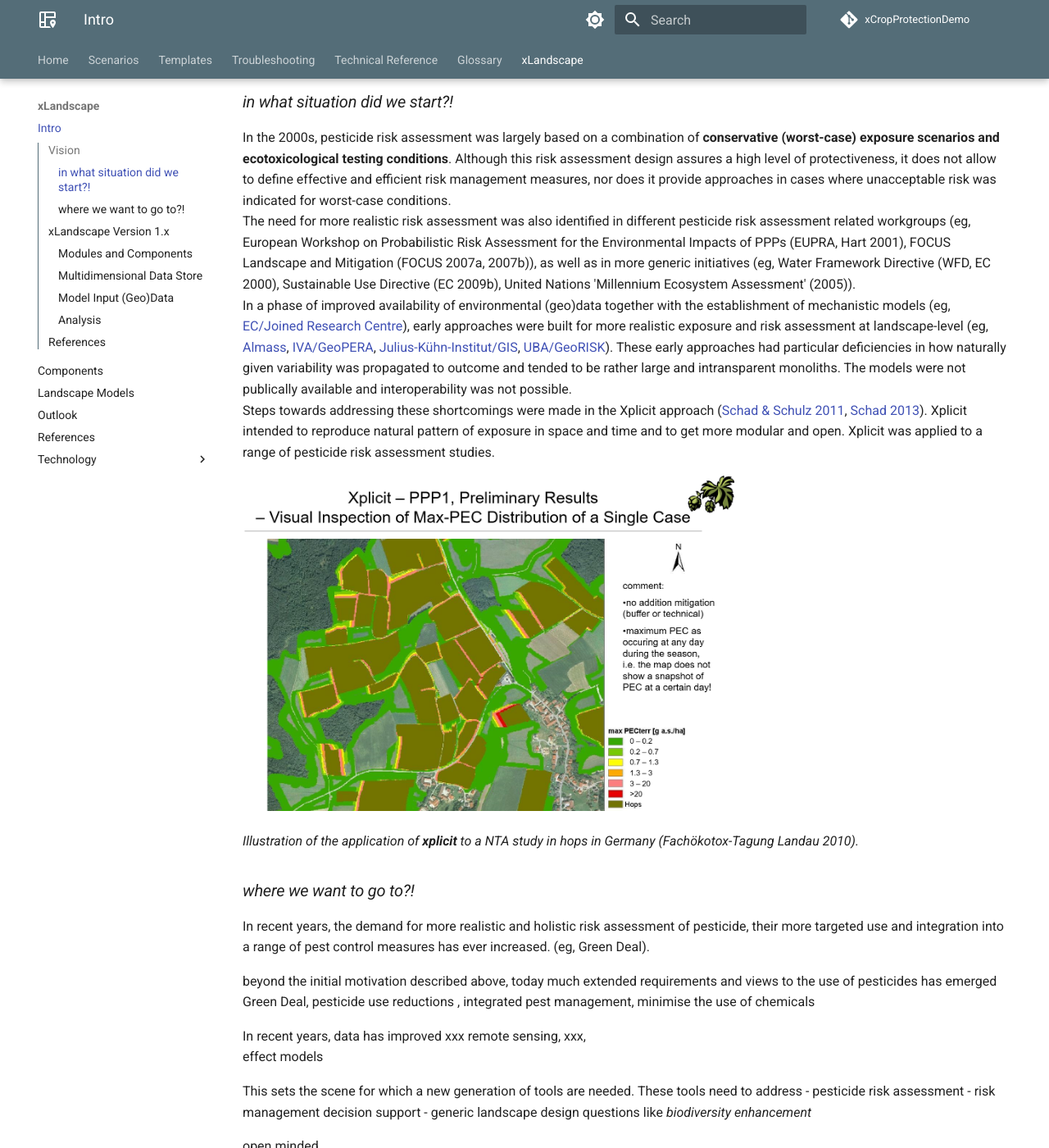
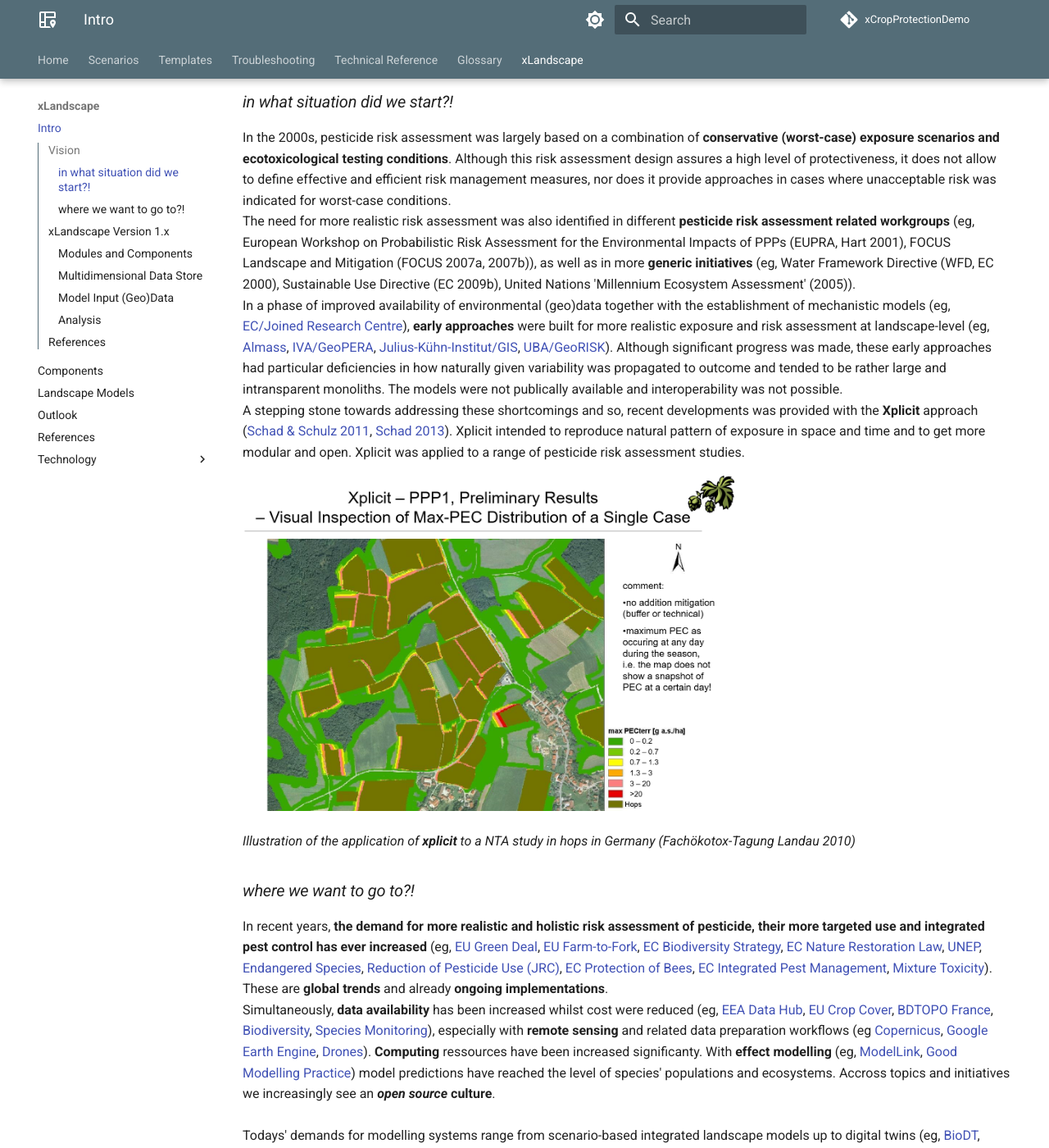
Before and after one commit to xlandscape/xCropProtectionDemoDoc, an MkDocs documentation site: the page built from docs/xLandscape/xLandscape-intro.md, in a window 1280 px wide and 1400 px high, scrolled down 995 px. Shown: the whole window at 82% size. Built offline with MkDocs 1.6.1 and Material for MkDocs 9.7.7, drawn with Linux system fonts in a browser that asks for light colours; comment, search, counter and statistics services are not loaded; some of the changed text lies outside the part shown.

Commit message:
continue on 'where we want to go to?!'

```diff
--- a/docs/xLandscape/xLandscape-intro.md
+++ b/docs/xLandscape/xLandscape-intro.md
@@ -1,4 +1,5 @@
 # xLandscape
+
 **xLandscape is not a model**. It's **a modular framework** that allows **to build models**. The models to build are typically intended to simulate processes (phenomenons) in **real-world landscapes**.
 Therefore, the ***core*** of the xLandscape approach implements characteristics of **spatiotemporally eXplicit** modelling using geoinformation. Beyond space and time, further dimensions and scales are explicitelly represented. The prefix ***x*** shall indicate this. This design intends to simulate pattern of real-world landscape conditions using a *Monte Carlo* approach.
 Another fundamental principle is that xLandscape has a **modular design**. Modules are called ***components*** as the software architecture is based on *Component-Based Software Enginieering* (CBSE). The graphic below shows the **composition** of a catchment-scale model *xAquatic* (Github: [xAquatic](https://github.com/xlandscape/xAquaticRisk)).
@@ -12,27 +13,40 @@
 For futher information you might contact Thorsten Schad (thorsten.schad@bayer.com) or Sascha Bub (sascha.bub@rptu.de).
 
 ## Vision
+
 ### *in what situation did we start?!*
+
 In the 2000s, pesticide risk assessment was largely based on a combination of **conservative (worst-case) exposure scenarios and ecotoxicological testing conditions**. Although this risk assessment design assures a high level of protectiveness, it does not allow to define effective and efficient risk management measures, nor does it provide approaches in cases where unacceptable risk was indicated for worst-case conditions.
-The need for more realistic risk assessment was also identified in different pesticide risk assessment related workgroups (eg, European Workshop on Probabilistic Risk Assessment for the Environmental Impacts of PPPs (EUPRA, Hart 2001), FOCUS Landscape and Mitigation (FOCUS 2007a, 2007b)), as well as in more generic initiatives (eg, Water Framework Directive (WFD, EC 2000), Sustainable Use Directive (EC 2009b), United Nations 'Millennium Ecosystem Assessment' (2005)).
-In a phase of improved availability of environmental (geo)data together with the establishment of mechanistic models (eg, [EC/Joined Research Centre](https://esdac.jrc.ec.europa.eu/projects/surface-water)), early approaches were built for more realistic exposure and risk assessment at landscape-level (eg, [Almass](https://projects.au.dk/almass/publications), [IVA/GeoPERA](https://www.york.ac.uk/media/environment/documents/people/brown/schad.pdf), [Julius-Kühn-Institut/GIS](https://www.openagrar.de/receive/openagrar_mods_00058550), [UBA/GeoRISK](https://www.umweltbundesamt.de/publikationen/georeferenced-probabilistic-risk-assessment-of)). These early approaches had particular deficiencies in how naturally given variability was propagated to outcome and tended to be rather large and intransparent monoliths. The models were not publically available and interoperability was not possible.
-Steps towards addressing these shortcomings were made in the Xplicit approach ([Schad & Schulz 2011](https://pubmed.ncbi.nlm.nih.gov/21538833/), [Schad 2013](https://portal.dnb.de/opac.htm?method=simpleSearch&cqlMode=true&query=idn%3D1037920015)). Xplicit intended to reproduce natural pattern of exposure in space and time and to get more modular and open. Xplicit was applied to a range of pesticide risk assessment studies.
+The need for more realistic risk assessment was also identified in different **pesticide risk assessment related workgroups** (eg, European Workshop on Probabilistic Risk Assessment for the Environmental Impacts of PPPs (EUPRA, Hart 2001), FOCUS Landscape and Mitigation (FOCUS 2007a, 2007b)), as well as in more **generic initiatives** (eg, Water Framework Directive (WFD, EC 2000), Sustainable Use Directive (EC 2009b), United Nations 'Millennium Ecosystem Assessment' (2005)).
+In a phase of improved availability of environmental (geo)data together with the establishment of mechanistic models (eg, [EC/Joined Research Centre](https://esdac.jrc.ec.europa.eu/projects/surface-water)), **early approaches** were built for more realistic exposure and risk assessment at landscape-level (eg, [Almass](https://projects.au.dk/almass/publications), [IVA/GeoPERA](https://www.york.ac.uk/media/environment/documents/people/brown/schad.pdf), [Julius-Kühn-Institut/GIS](https://www.openagrar.de/receive/openagrar_mods_00058550), [UBA/GeoRISK](https://www.umweltbundesamt.de/publikationen/georeferenced-probabilistic-risk-assessment-of)). Although significant progress was made, these early approaches had particular deficiencies in how naturally given variability was propagated to outcome and tended to be rather large and intransparent monoliths. The models were not publically available and interoperability was not possible.
+A stepping stone towards addressing these shortcomings and so, recent developments was provided with the **Xplicit** approach ([Schad & Schulz 2011](https://pubmed.ncbi.nlm.nih.gov/21538833/), [Schad 2013](https://portal.dnb.de/opac.htm?method=simpleSearch&cqlMode=true&query=idn%3D1037920015)). Xplicit intended to reproduce natural pattern of exposure in space and time and to get more modular and open. Xplicit was applied to a range of pesticide risk assessment studies.
 
 <img src="../img/xplicit nta fachoekotoxtagung.png" alt="xplicit NTA case study" width="600"/>
 
-*Illustration of the application of **xplicit** to a NTA study in hops in Germany (Fachökotox-Tagung Landau 2010).*
+*Illustration of the application of **xplicit** to a NTA study in hops in Germany (Fachökotox-Tagung Landau 2010)*
 
 
 ### *where we want to go to?!*
-In recent years, the demand for more realistic and holistic risk assessment of pesticide, their more targeted use and integration into a range of pest control measures has ever increased.  (eg, Green Deal).
 
-beyond the initial motivation described above, today much extended requirements and views to the use of pesticides has emerged
-Green Deal, pesticide use reductions  , integrated pest management, minimise the use of chemicals
+In recent years, **the demand for more realistic and holistic risk assessment of pesticide, their more targeted use and integrated pest control has ever increased** (eg, [EU Green Deal](https://commission.europa.eu/strategy-and-policy/priorities-2019-2024/european-green-deal_en), [EU Farm-to-Fork](https://food.ec.europa.eu/horizontal-topics/farm-fork-strategy_en), [EC Biodiversity Strategy](https://environment.ec.europa.eu/strategy/biodiversity-strategy-2030_en), [EC Nature Restoration Law](https://environment.ec.europa.eu/topics/nature-and-biodiversity/nature-restoration-law_en), [UNEP](https://www.unep.org/news-and-stories/press-release/new-initiative-aims-curb-toxic-impacts-agriculture), [Endangered Species](https://www.fws.gov/law/endangered-species-act), [Reduction of Pesticide Use (JRC)](https://joint-research-centre.ec.europa.eu/jrc-news-and-updates/reducing-pesticide-use-more-data-and-innovative-solutions-needed-2024-07-04_en), [EC Protection of Bees](https://food.ec.europa.eu/plants/pesticides/protection-bees_en), [EC Integrated Pest Management](https://food.ec.europa.eu/plants/pesticides/sustainable-use-pesticides/integrated-pest-management-ipm_en), [Mixture Toxicity](https://enveurope.springeropen.com/articles/10.1186/s12302-022-00594-3)). These are **global trends** and already **ongoing implementations**.
+Simultaneously, **data availability** has been increased whilst cost were reduced (eg, [EEA Data Hub](https://www.eea.europa.eu/en/datahub), [EU Crop Cover](https://joint-research-centre.ec.europa.eu/jrc-news-and-updates/eu-crop-map-2021-10-18_en), [BDTOPO France](https://geoservices.ign.fr/bdtopo), [Biodiversity](https://www.gbif.org/), [Species Monitoring](https://datasources.speciesmonitoring.org/)), especially with **remote sensing** and related data preparation workflows (eg [Copernicus](https://www.copernicus.eu/en), [Google Earth Engine](https://earthengine.google.com/), [Drones](https://openaerialmap.org/)). **Computing** ressources have been increased significanty. With **effect modelling** (eg, [ModelLink](https://setac.onlinelibrary.wiley.com/doi/10.1002/ieam.1704), [Good Modelling Practice](https://www.efsa.europa.eu/en/efsajournal/pub/3589)) model  predictions have reached the level of species' populations and ecosystems. Accross topics and initiatives we increasingly see an ***open source* culture**.
+<br>
+Todays' demands for modelling systems range from scenario-based integrated landscape models up to digital twins (eg, [BioDT](https://biodt.eu/), [Destination Earth](https://destination-earth.eu/)).
 
-In recent years, data has improved xxx remote sensing, xxx,
-effect models
 
-This sets the scene for which a new generation of tools are needed. These tools need to address
+<img src="../img/EU DestinE innovation-last-4096x2470-1-768x463.png" alt="EU Digital Twin DestinE" width="500"/>
+
+*EU Digital Twin (DestinE), as an illustration for a vision to integrate data and models of different topics to build a new model to simulate real-world phenomenons for decision support. Individual contributions are made according to individual domain expertise. A loop of monitoring and modelling improves the system.*
+
+<br>
+
+> Given the complexity of real-world systems, hence approaches, together with the range of disciplines needed,
+> it is no longer advisable, nor justifiable, to try real-world (landscape) modelling in isolation - **Collaboration is the paradigm.**
+
+<br>
+
+
+This **sets the scene for a next generation approach - a modular one**. These tools need to address
 - pesticide risk assessment
 - risk management decision support
 - generic landscape design questions like *biodiversity enhancement*
@@ -71,6 +85,7 @@
 
 
 ## xLandscape Version 1.x
+
 Characteristics
 
 -
```
Also changed, not shown: docs/img/EU DestinE innovation-last-4096x2470-1-768x463.png (added).
